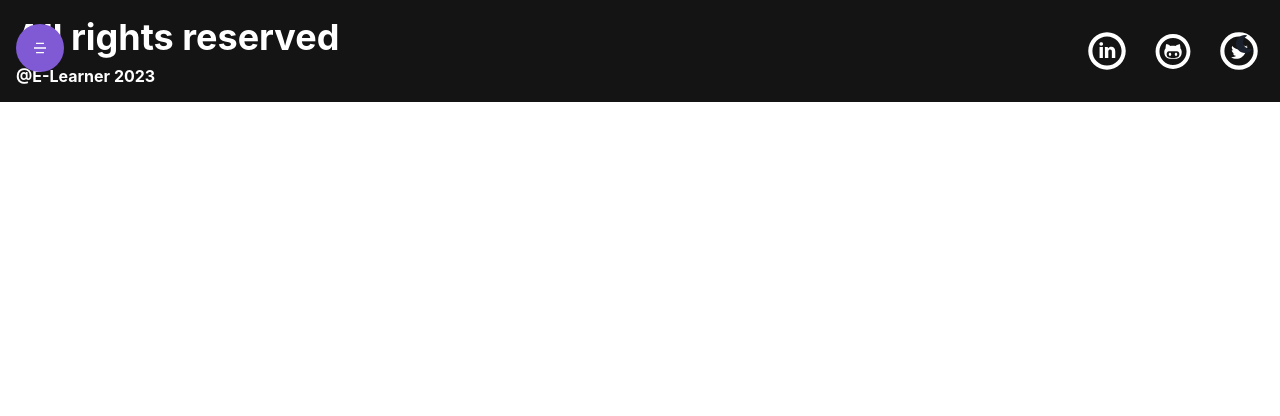
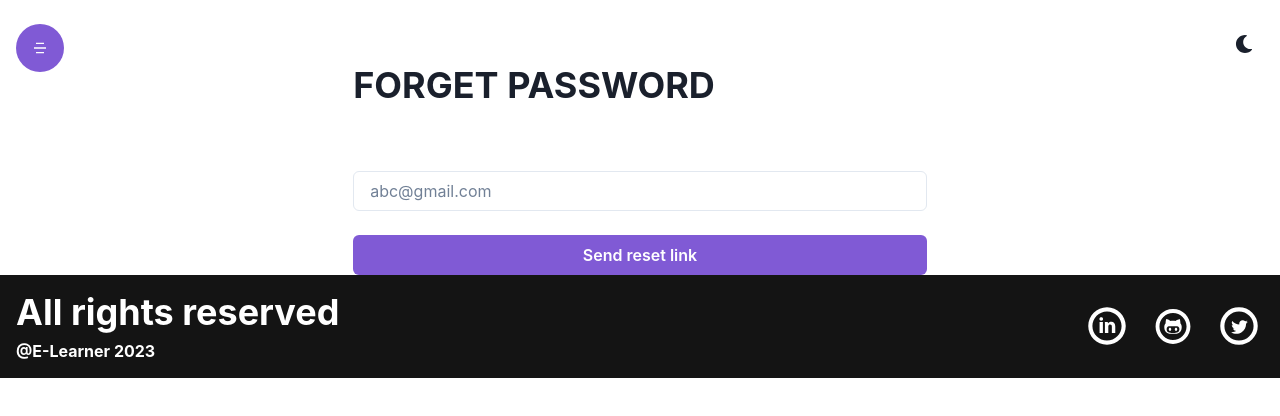
Before and after one commit to sachinkumar5035/elearner, a React (Create React App) app in the folder elearner/: page /forgetpassword in a window 1280 px wide. Shown: the top 416 px of the page. Built offline with nearby package versions, Linux system fonts and the light colour scheme.

Commit message:
forget password page completed

```diff
--- a/elearner/src/App.js
+++ b/elearner/src/App.js
@@ -6,6 +6,7 @@ import Courses from './component/Courses/Courses.jsx';
 import Footer from './component/Layout/Footer/Footer.jsx';
 import Login from './component/Auth/Login.jsx';
 import Register from './component/Auth/Register.jsx';
+import ForgetPassword from './component/Auth/ForgetPassword.jsx';
 
 function App() {
   return (
@@ -16,6 +17,7 @@ function App() {
         <Route path='/courses' element={<Courses/>}/>
         <Route path='/login' element={<Login/>}/>
         <Route path='/register' element={<Register/>}/>
+        <Route path='/forgetpassword' element={<ForgetPassword/>}/>
       </Routes>
       <Footer/>
     </Router>
--- /dev/null
+++ b/elearner/src/component/Auth/ForgetPassword.jsx
@@ -0,0 +1,30 @@
+import { Button, Container, Heading, Input, VStack } from '@chakra-ui/react'
+import React, { useState } from 'react'
+
+const ForgetPassword = () => {
+    const [email,setEmail] = useState("");
+    return (
+        <Container>
+            <form>
+                <Heading children="Forget Password" textTransform={'uppercase'} my={'16'} textAlign={['center', 'left']} />
+                <VStack spacing={'6'}>
+
+                    <Input
+                        required
+                        id='email'
+                        value={email}
+                        onChange={(e)=>setEmail(e.target.value)}
+                        placeholder='abc@gmail.com'
+                        type='email'
+                        focusBorderColor='purple.400'
+                    />
+                    <Button type='submit' w={'full'} colorScheme='purple' >
+                        Send reset link
+                    </Button>
+                </VStack>
+            </form>
+        </Container>
+    )
+}
+
+export default ForgetPassword
--- a/elearner/src/component/Auth/Login.jsx
+++ b/elearner/src/component/Auth/Login.jsx
@@ -40,7 +40,7 @@ const Login = () => {
                         </Input>
                     </Box>
                     <Box my={'4'}>
-                        <Link to={'/forgotpassword'} ><Button fontSize={'xs'} colorScheme='purple' variant={'link'}>Forget password</Button></Link>
+                        <Link to={'/forgetpassword'} ><Button fontSize={'xs'} colorScheme='purple' variant={'link'}>Forget password</Button></Link>
                     </Box>
                     <Button my={'4'} type='submit' colorScheme={'purple'} >Login</Button>
                     <Box my={'4'}>
```
